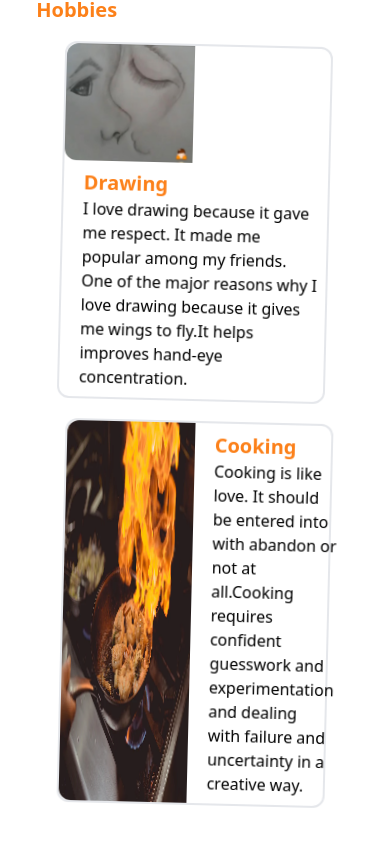
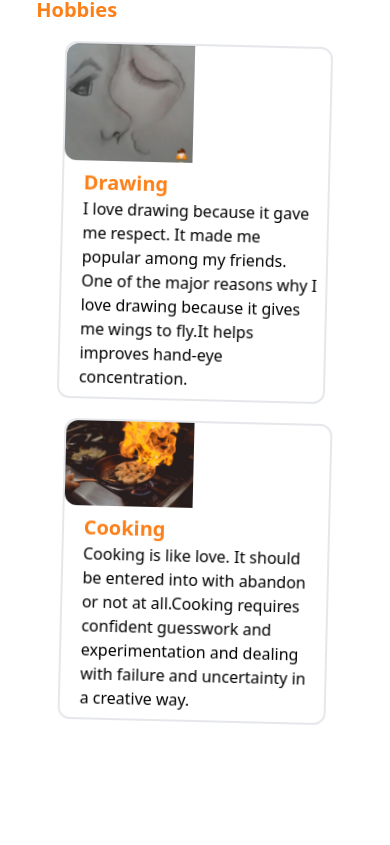
Before and after one commit to vigneshpandi2907/vignesh-portfolio, a React (Create React App) app: page / in a window 390 px wide. Shown: the part 3658-4503 px from the top of the page. After the commit the page ends 4421 px from the top, so only its background shows below. Built offline with nearby package versions, Linux system fonts and the light colour scheme; a web font is replaced by a local one; what @kamona/tailwindcss-perspective would draw is missing.

Commit message:
Update Hobbies.js

```diff
--- a/src/components/Hobbies.js
+++ b/src/components/Hobbies.js
@@ -30,7 +30,7 @@ const Hobbies = (props) => {
             </div>
           </div>
           <div className="flex items-center justify-center animate-wiggle ">
-            <div className="flex w-9/12 border-2 rounded-xl">
+            <div className="flex-none w-9/12 border-2 sm:flex rounded-xl ">
               <img
                 src={cooking}
                 alt="cook"
```
